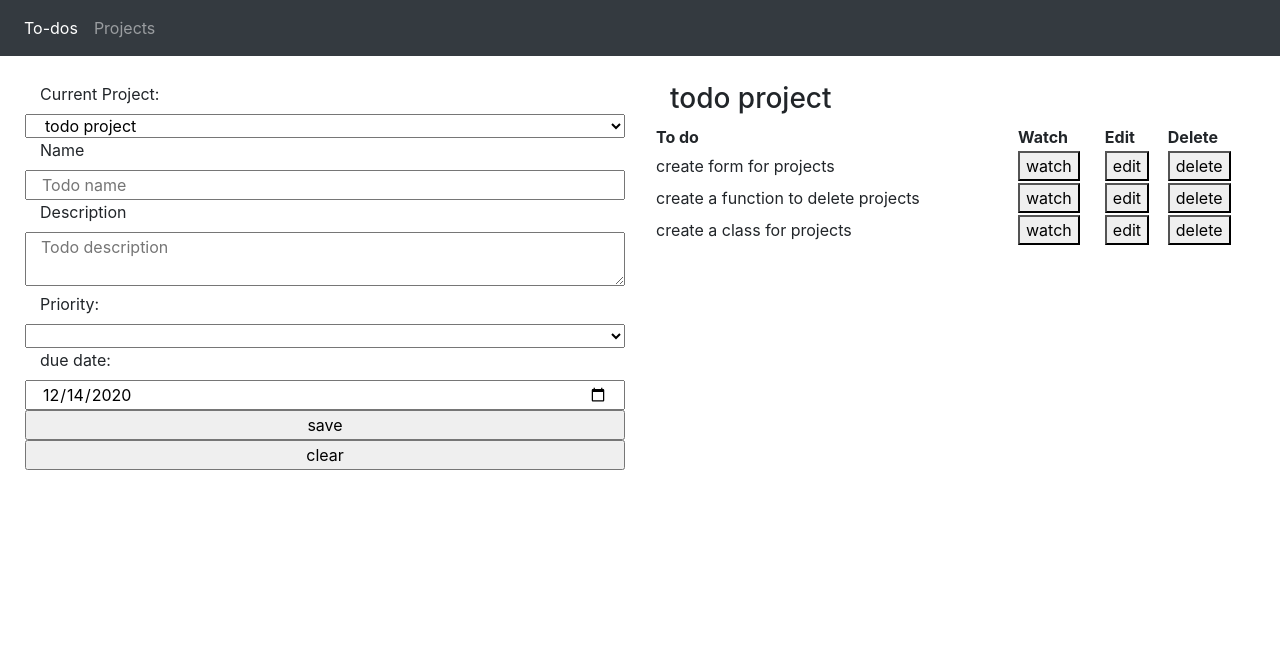
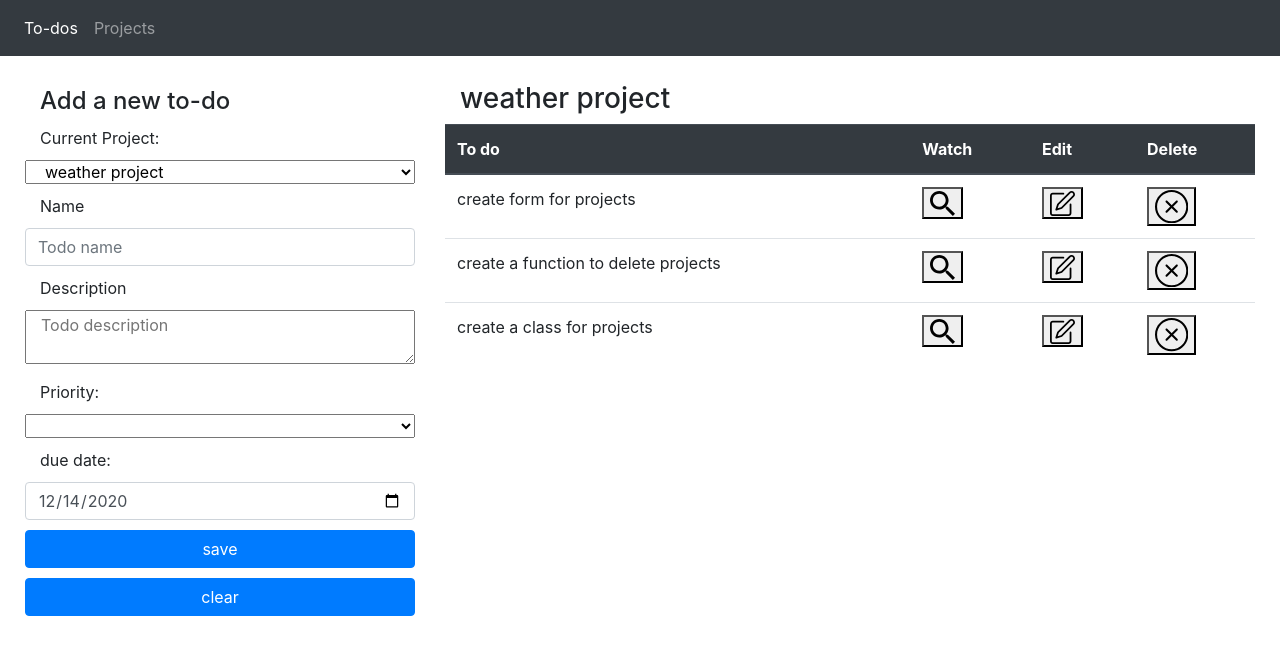
Before and after one commit to andresporras3423/todo-list, a website with bundled scripts: page dist/index.html in a window 1280 px wide. Built offline with nearby package versions, Linux system fonts and the light colour scheme.

Commit message:
add icons for the tables

```diff
--- /dev/null
+++ b/src/data/icons.js
@@ -0,0 +1,84 @@
+const icons = {
+  len: `<svg xmlns="http://www.w3.org/2000/svg" xmlns:xlink="http://www.w3.org/1999/xlink" version="1.1" id="Capa_1" x="0px" y="0px" width="25px" height="25px" viewBox="0 0 446.25 446.25" style="enable-background:new 0 0 446.25 446.25;" xml:space="preserve">
+    <g>
+        <g id="search">
+            <path d="M318.75,280.5h-20.4l-7.649-7.65c25.5-28.05,40.8-66.3,40.8-107.1C331.5,73.95,257.55,0,165.75,0S0,73.95,0,165.75    S73.95,331.5,165.75,331.5c40.8,0,79.05-15.3,107.1-40.8l7.65,7.649v20.4L408,446.25L446.25,408L318.75,280.5z M165.75,280.5    C102,280.5,51,229.5,51,165.75S102,51,165.75,51S280.5,102,280.5,165.75S229.5,280.5,165.75,280.5z"/>
+        </g>
+    </g>
+    <g>
+    </g>
+    <g>
+    </g>
+    <g>
+    </g>
+    <g>
+    </g>
+    <g>
+    </g>
+    <g>
+    </g>
+    <g>
+    </g>
+    <g>
+    </g>
+    <g>
+    </g>
+    <g>
+    </g>
+    <g>
+    </g>
+    <g>
+    </g>
+    <g>
+    </g>
+    <g>
+    </g>
+    <g>
+    </g>
+    </svg>`,
+  edit: `<svg xmlns="http://www.w3.org/2000/svg" xmlns:xlink="http://www.w3.org/1999/xlink" version="1.1" id="Capa_1" x="20px" y="20px" width="25px" height="25px" viewBox="0 0 477.873 477.873" style="enable-background:new 0 0 477.873 477.873;" xml:space="preserve">
+  <g>
+      <g>
+          <path d="M392.533,238.937c-9.426,0-17.067,7.641-17.067,17.067V426.67c0,9.426-7.641,17.067-17.067,17.067H51.2    c-9.426,0-17.067-7.641-17.067-17.067V85.337c0-9.426,7.641-17.067,17.067-17.067H256c9.426,0,17.067-7.641,17.067-17.067    S265.426,34.137,256,34.137H51.2C22.923,34.137,0,57.06,0,85.337V426.67c0,28.277,22.923,51.2,51.2,51.2h307.2    c28.277,0,51.2-22.923,51.2-51.2V256.003C409.6,246.578,401.959,238.937,392.533,238.937z"/>
+      </g>
+  </g>
+  <g>
+      <g>
+          <path d="M458.742,19.142c-12.254-12.256-28.875-19.14-46.206-19.138c-17.341-0.05-33.979,6.846-46.199,19.149L141.534,243.937    c-1.865,1.879-3.272,4.163-4.113,6.673l-34.133,102.4c-2.979,8.943,1.856,18.607,10.799,21.585    c1.735,0.578,3.552,0.873,5.38,0.875c1.832-0.003,3.653-0.297,5.393-0.87l102.4-34.133c2.515-0.84,4.8-2.254,6.673-4.13    l224.802-224.802C484.25,86.023,484.253,44.657,458.742,19.142z M434.603,87.419L212.736,309.286l-66.287,22.135l22.067-66.202    L390.468,43.353c12.202-12.178,31.967-12.158,44.145,0.044c5.817,5.829,9.095,13.72,9.12,21.955    C443.754,73.631,440.467,81.575,434.603,87.419z"/>
+      </g>
+  </g>
+  <g>
+  </g>
+  <g>
+  </g>
+  <g>
+  </g>
+  <g>
+  </g>
+  <g>
+  </g>
+  <g>
+  </g>
+  <g>
+  </g>
+  <g>
+  </g>
+  <g>
+  </g>
+  <g>
+  </g>
+  <g>
+  </g>
+  <g>
+  </g>
+  <g>
+  </g>
+  <g>
+  </g>
+  <g>
+  </g>
+  </svg>`,
+  delete: '<svg xmlns="http://www.w3.org/2000/svg" height="25pt" viewBox="0 0 512 512" width="25pt"><path d="m256 512c-141.164062 0-256-114.835938-256-256s114.835938-256 256-256 256 114.835938 256 256-114.835938 256-256 256zm0-480c-123.519531 0-224 100.480469-224 224s100.480469 224 224 224 224-100.480469 224-224-100.480469-224-224-224zm0 0"/><path d="m176.8125 351.1875c-4.097656 0-8.195312-1.554688-11.308594-4.691406-6.25-6.25-6.25-16.382813 0-22.632813l158.398438-158.402343c6.253906-6.25 16.386718-6.25 22.636718 0s6.25 16.382812 0 22.636718l-158.402343 158.398438c-3.15625 3.136718-7.25 4.691406-11.324219 4.691406zm0 0"/><path d="m335.1875 351.1875c-4.09375 0-8.191406-1.554688-11.304688-4.691406l-158.398437-158.378906c-6.253906-6.25-6.253906-16.382813 0-22.632813 6.25-6.253906 16.382813-6.253906 22.632813 0l158.398437 158.398437c6.253906 6.25 6.253906 16.382813 0 22.632813-3.132813 3.117187-7.230469 4.671875-11.328125 4.671875zm0 0"/></svg>',
+};
+
+export default icons;
--- a/src/data/projects.js
+++ b/src/data/projects.js
@@ -1,7 +1,7 @@
 import Project from '../classes/project';
 
 const projects = {
-  1: Project(1, 'todo project', 'this is the todo web project'),
+  1: Project(1, 'weather project', 'this is the todo web project'),
   2: Project(2, 'restaurant project', 'this is the restaurant web project'),
   3: Project(3, 'library project', 'this is the library web project'),
 };
--- a/src/load/project-tab.js
+++ b/src/load/project-tab.js
@@ -1,11 +1,14 @@
 
 import projectLogic from '../logic/project-logic';
+import icons from '../data/icons';
 
 const projectLoad = () => ({
+  icons: icons,
   divContent: document.getElementById('content'),
   divProject: document.createElement('div'),
   pMessage: document.createElement('p'),
   formProject: document.createElement('form'),
+  hForm: document.createElement('h4'),
   tableProjects: document.createElement('table'),
   projectLogic: projectLogic(),
   labelName: document.createElement('label'),
@@ -20,8 +23,9 @@ const projectLoad = () => ({
   loadDiv() {
     this.divProject.id = 'div1';
     this.divProject.className = 'item-style margin-menu';
-    this.formProject.classList.add('col-6');
-    this.tableProjects.classList.add('col-6');
+    this.formProject.classList.add('col-4');
+    this.tableProjects.classList.add('col-8');
+    this.tableProjects.classList.add('table');
     this.pMessage.classList.add('col-12');
     this.divProject.appendChild(this.pMessage);
     this.divContent.appendChild(this.divProject);
@@ -30,6 +34,8 @@ const projectLoad = () => ({
   },
   loadForm() {
     const that = this;
+    this.hForm.innerText = 'Add a new Project';
+    this.formProject.appendChild(this.hForm);
     this.labelName.innerText = 'Name';
     this.inputName.type = 'text';
     this.inputName.placeholder = 'Project name';
@@ -65,6 +71,13 @@ const projectLoad = () => ({
     this.divProject.appendChild(this.formProject);
     const formChildren = this.formProject.children;
     Object.values(formChildren).forEach((child) => child.classList.add('col-12'));
+    const formInputs = this.formProject.getElementsByTagName('input');
+    Object.values(formInputs).forEach((input) => {
+      if (input.type === 'submit') {
+        input.classList.add('btn');
+        input.classList.add('btn-primary');
+      } else input.classList.add('form-control');
+    });
   },
   loadTable() {
     this.loadTableHead();
@@ -85,6 +98,7 @@ const projectLoad = () => ({
     tr.appendChild(watchHead);
     tr.appendChild(editHead);
     tr.appendChild(deleteHead);
+    this.tHead.classList.add('thead-dark');
     this.tHead.appendChild(tr);
     this.tableProjects.appendChild(this.tHead);
   },
@@ -99,9 +113,9 @@ const projectLoad = () => ({
       const btWatch = document.createElement('button');
       const btEdit = document.createElement('button');
       const btDelete = document.createElement('button');
-      btWatch.innerHTML = 'watch';
-      btEdit.innerHTML = 'edit';
-      btDelete.innerHTML = 'delete';
+      btWatch.innerHTML = this.icons.len;
+      btEdit.innerHTML = this.icons.edit;
+      btDelete.innerHTML = this.icons.delete;
       const that = this;
       btWatch.onclick = function buttonWatchClick() {
         that.completeForm(that.projectLogic.list[project.id]);
--- a/src/load/todo-tab.js
+++ b/src/load/todo-tab.js
@@ -1,12 +1,15 @@
 import todoLogic from '../logic/todo-logic';
 import projectLogic from '../logic/project-logic';
+import icons from '../data/icons';
 
 const todoLoad = () => ({
+  icons: icons,
   divContent: document.getElementById('content'),
   divTodo: document.createElement('div'),
   pMessage: document.createElement('p'),
   divTable: document.createElement('div'),
   formTodo: document.createElement('form'),
+  hForm: document.createElement('h4'),
   hTable: document.createElement('h3'),
   tableTodos: document.createElement('table'),
   todoLogic: todoLogic(),
@@ -30,8 +33,9 @@ const todoLoad = () => ({
     this.divTodo.id = 'div0';
     this.divTodo.className = 'item-style margin-menu';
     this.pMessage.classList.add('col-12');
-    this.formTodo.classList.add('col-6');
-    this.divTable.classList.add('col-6');
+    this.formTodo.classList.add('col-4');
+    this.divTable.classList.add('col-8');
+    this.divTable.classList.add('table');
     this.tableTodos.classList.add('col-12');
     this.divTodo.appendChild(this.pMessage);
     this.divContent.appendChild(this.divTodo);
@@ -39,6 +43,8 @@ const todoLoad = () => ({
     this.loadTable();
   },
   loadForm() {
+    this.hForm.innerText = 'Add a new to-do';
+    this.formTodo.appendChild(this.hForm);
     this.loadSelectProject();
     this.labelName.innerText = 'Name';
     this.inputName.type = 'text';
@@ -56,6 +62,13 @@ const todoLoad = () => ({
     this.divTodo.appendChild(this.formTodo);
     const formChildren = this.formTodo.children;
     Object.values(formChildren).forEach((child) => child.classList.add('col-12'));
+    const formInputs = this.formTodo.getElementsByTagName('input');
+    Object.values(formInputs).forEach((input) => {
+      if (input.type === 'submit') {
+        input.classList.add('btn');
+        input.classList.add('btn-primary');
+      } else input.classList.add('form-control');
+    });
   },
   loadSelectProject() {
     const that = this;
@@ -156,6 +169,7 @@ const todoLoad = () => ({
     tr.appendChild(watchHead);
     tr.appendChild(editHead);
     tr.appendChild(deleteHead);
+    this.tHead.classList.add('thead-dark');
     this.tHead.appendChild(tr);
     this.tableTodos.appendChild(this.tHead);
   },
@@ -175,9 +189,12 @@ const todoLoad = () => ({
         const btWatch = document.createElement('button');
         const btEdit = document.createElement('button');
         const btDelete = document.createElement('button');
-        btWatch.innerHTML = 'watch';
-        btEdit.innerHTML = 'edit';
-        btDelete.innerHTML = 'delete';
+        btWatch.innerHTML = this.icons.len;
+        btEdit.innerHTML = this.icons.edit;
+        btDelete.innerHTML = this.icons.delete;
+        // btWatch.innerHTML = 'watch';
+        // btEdit.innerHTML = 'edit';
+        // btDelete.innerHTML = 'delete';
         const that = this;
         btWatch.onclick = function buttonWatchClick() {
           that.completeForm(that.todoLogic.list[todo.id]);
--- a/styles/styles.css
+++ b/styles/styles.css
@@ -45,3 +45,8 @@
 .margin-form-items > * {
   margin: 5px;
 }
+
+form > * {
+  margin-top: 5px;
+  margin-bottom: 5px;
+}
```
Also changed, not shown: dist/main.js.
